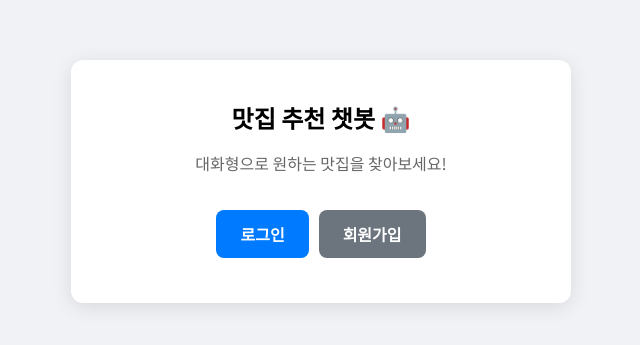
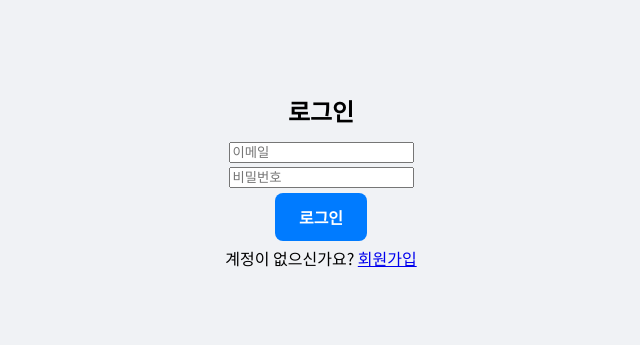
Before and after one commit to bin778/restaurant-recommend-chatbot, a React (Vite) app in the folder frontend/: page /login in a window 1280 px wide. Shown: the part 219-564 px from the top of the page, without its empty margins (319-959 px from the left). Built offline with nearby package versions, Linux system fonts and the light colour scheme.

Commit message:
feat(frontend): Implement login and signup with API integration

```diff
--- a/frontend/src/App.jsx
+++ b/frontend/src/App.jsx
@@ -1,12 +1,46 @@
-import React from 'react';
+import React, { useState } from 'react';
+import { Routes, Route, Navigate, useNavigate, useLocation } from 'react-router-dom';
 import HomePage from './pages/HomePage';
+import LoginPage from './pages/LoginPage';
+import SignupPage from './pages/SignupPage';
+// TODO: ChatPage, MyPage 구현
+// import ChatPage from './pages/ChatPage';
+// import MyPage from './pages/MyPage';
+import authService from './services/authService';
 
 function App() {
-  // 지금은 상태가 없으므로, 하드코딩된 값으로 테스트
-  const isLoggedIn = false;
-  const user = { nickname: 'test' };
+  // localStorage에서 사용자 정보를 가져와 초기 상태로 설정
+  const [currentUser, setCurrentUser] = useState(authService.getCurrentUser());
+  const navigate = useNavigate();
 
-  return <HomePage user={isLoggedIn ? user : null} />;
+  const handleLogout = () => {
+    authService.logout();
+    setCurrentUser(null);
+    navigate('/login'); // 로그아웃 후 로그인 페이지로 이동
+  };
+
+  // PrivateRoute 컴포넌트: 로그인한 사용자만 접근 가능하도록 보호
+  const PrivateRoute = ({ children }) => {
+    const location = useLocation();
+    return currentUser ? children : <Navigate to="/login" state={{ from: location }} replace />;
+  };
+
+  return (
+    <Routes>
+      {/* 공개 경로 */}
+      <Route path="/" element={<HomePage user={currentUser} onLogout={handleLogout} />} />
+      <Route path="/login" element={<LoginPage setCurrentUser={setCurrentUser} />} />
+      <Route path="/signup" element={<SignupPage />} />
+
+      {/* 보호된 경로 (로그인 필요) */}
+      {/* <Route path="/chat" element={<PrivateRoute><ChatPage /></PrivateRoute>} />
+            <Route path="/mypage" element={<PrivateRoute><MyPage /></PrivateRoute>} />
+            */}
+
+      {/* 일치하는 경로가 없을 경우 홈으로 리다이렉트 */}
+      <Route path="*" element={<Navigate to="/" />} />
+    </Routes>
+  );
 }
 
 export default App;
--- a/frontend/src/main.jsx
+++ b/frontend/src/main.jsx
@@ -1,10 +1,13 @@
 import React from 'react';
 import ReactDOM from 'react-dom/client';
+import { BrowserRouter } from 'react-router-dom';
 import App from './App.jsx';
 import './styles/main.scss';
 
 ReactDOM.createRoot(document.getElementById('root')).render(
   <React.StrictMode>
-    <App />
+    <BrowserRouter>
+      <App />
+    </BrowserRouter>
   </React.StrictMode>,
 );
--- /dev/null
+++ b/frontend/src/pages/LoginPage.jsx
@@ -0,0 +1,55 @@
+import React, { useState } from 'react';
+import { useNavigate, Link } from 'react-router-dom';
+import authService from '../services/authService';
+
+const LoginPage = ({ setCurrentUser }) => {
+  const [email, setEmail] = useState('');
+  const [password, setPassword] = useState('');
+  const [error, setError] = useState('');
+  const navigate = useNavigate();
+
+  const handleLogin = async e => {
+    e.preventDefault();
+    setError('');
+    try {
+      const userData = await authService.login(email, password);
+      setCurrentUser(userData); // App의 상태 업데이트
+      navigate('/'); // 로그인 성공 시 홈으로 이동
+    } catch (err) {
+      setError('이메일 또는 비밀번호가 올바르지 않습니다.');
+      console.error('Login error:', err);
+    }
+  };
+
+  return (
+    <div className="container">
+      <div className="form-card">
+        <h1>로그인</h1>
+        {error && <p className="error-msg">{error}</p>}
+        <form onSubmit={handleLogin}>
+          <div className="form-group">
+            <input type="email" placeholder="이메일" value={email} onChange={e => setEmail(e.target.value)} required />
+          </div>
+          <div className="form-group">
+            <input
+              type="password"
+              placeholder="비밀번호"
+              value={password}
+              onChange={e => setPassword(e.target.value)}
+              required
+            />
+          </div>
+          <button type="submit" className="btn">
+            로그인
+          </button>
+        </form>
+        <div className="link-group">
+          <span>계정이 없으신가요? </span>
+          <Link to="/signup">회원가입</Link>
+        </div>
+      </div>
+    </div>
+  );
+};
+
+export default LoginPage;
--- /dev/null
+++ b/frontend/src/pages/SignupPage.jsx
@@ -0,0 +1,68 @@
+import React, { useState } from 'react';
+import { useNavigate, Link } from 'react-router-dom';
+import authService from '../services/authService';
+
+const SignupPage = () => {
+  const [email, setEmail] = useState('');
+  const [password, setPassword] = useState('');
+  const [nickname, setNickname] = useState('');
+  const [error, setError] = useState('');
+  const [message, setMessage] = useState('');
+  const navigate = useNavigate();
+
+  const handleSignup = async e => {
+    e.preventDefault();
+    setError('');
+    setMessage('');
+    try {
+      await authService.signup(email, password, nickname);
+      setMessage('회원가입에 성공했습니다! 로그인 페이지로 이동합니다.');
+      setTimeout(() => navigate('/login'), 2000); // 2초 후 로그인 페이지로 이동
+    } catch (err) {
+      setError('회원가입에 실패했습니다. 이미 사용 중인 이메일일 수 있습니다.');
+      console.error('Signup error:', err);
+    }
+  };
+
+  return (
+    <div className="container">
+      <div className="form-card">
+        <h1>회원가입</h1>
+        {error && <p className="error-msg">{error}</p>}
+        {message && <p className="success-msg">{message}</p>}
+        <form onSubmit={handleSignup}>
+          <div className="form-group">
+            <input type="email" placeholder="이메일" value={email} onChange={e => setEmail(e.target.value)} required />
+          </div>
+          <div className="form-group">
+            <input
+              type="password"
+              placeholder="비밀번호"
+              value={password}
+              onChange={e => setPassword(e.target.value)}
+              required
+            />
+          </div>
+          <div className="form-group">
+            <input
+              type="text"
+              placeholder="닉네임"
+              value={nickname}
+              onChange={e => setNickname(e.target.value)}
+              required
+            />
+          </div>
+          <button type="submit" className="btn">
+            회원가입
+          </button>
+        </form>
+        <div className="link-group">
+          <span>이미 계정이 있으신가요? </span>
+          <Link to="/login">로그인</Link>
+        </div>
+      </div>
+    </div>
+  );
+};
+
+export default SignupPage;
--- /dev/null
+++ b/frontend/src/services/authService.js
@@ -0,0 +1,62 @@
+import axios from 'axios';
+import { jwtDecode } from 'jwt-decode';
+
+// 백엔드 API 서버의 기본 경로
+const API_URL = '/api/auth/';
+
+// 회원가입 요청
+const signup = (email, password, nickname) => {
+  return axios.post(API_URL + 'signup', {
+    email,
+    password,
+    nickname,
+  });
+};
+
+// 로그인 요청
+const login = async (email, password) => {
+  const response = await axios.post(API_URL + 'login', { email, password });
+  if (response.data.accessToken) {
+    // 백엔드에서 받은 사용자 정보를 'user'라는 키로 localStorage에 저장
+    localStorage.setItem('user', JSON.stringify(response.data));
+  }
+  return response.data;
+};
+
+// 로그아웃
+const logout = () => {
+  localStorage.removeItem('user');
+};
+
+// 현재 로그인된 사용자 정보 가져오기 (토큰 유효성 검사 포함)
+const getCurrentUser = () => {
+  const userStr = localStorage.getItem('user');
+  if (!userStr) {
+    return null;
+  }
+
+  try {
+    const user = JSON.parse(userStr);
+    const decodedJwt = jwtDecode(user.accessToken);
+
+    // 토큰이 만료되었으면 사용자 정보 삭제 후 null 반환
+    if (decodedJwt.exp * 1000 < Date.now()) {
+      logout();
+      return null;
+    }
+    return user;
+  } catch (error) {
+    console.error('Error parsing user data from localStorage', error);
+    logout();
+    return null;
+  }
+};
+
+const authService = {
+  signup,
+  login,
+  logout,
+  getCurrentUser,
+};
+
+export default authService;
--- a/frontend/vite.config.js
+++ b/frontend/vite.config.js
@@ -7,7 +7,10 @@
   server: {
     proxy: {
       // '/api'로 시작하는 모든 요청은 백엔드 서버(localhost:8080)로 전달
-      '/api': { target: 'http://localhost:8080', changeOrigin: true },
+      '/api': {
+        target: 'http://localhost:8080',
+        changeOrigin: true,
+      },
     },
   },
 });
```
